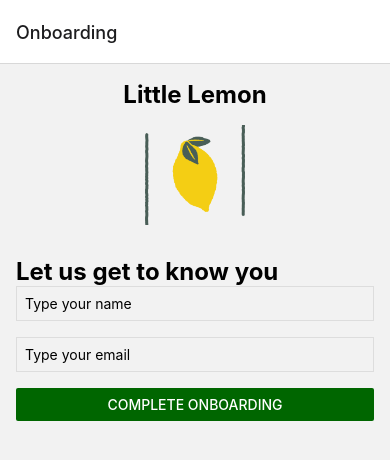
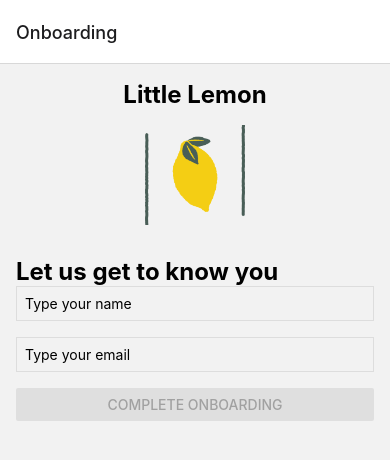
Before and after one commit to SebasTecA01253494/little-lemon, a React Native app in the folder little-lemon/: screen /Onboarding in a window 390 px wide. Shown: the top 460 px of the page. Built offline with nearby package versions, Linux system fonts and the light colour scheme.

Commit message:
7 commit

```diff
--- a/little-lemon/screens/OnboardingScreen.js
+++ b/little-lemon/screens/OnboardingScreen.js
@@ -2,6 +2,7 @@ import * as React from 'react';
 import { useState } from 'react';
 import { View, Image, StyleSheet, Text, TextInput, Alert, Button } from 'react-native';
 import AsyncStorage from "@react-native-async-storage/async-storage";
+
 const clearOnboardingFlag = async () => {
   try {
     await AsyncStorage.removeItem('onboardingComplete');
@@ -10,12 +11,18 @@ const clearOnboardingFlag = async () => {
     console.error('Error clearing onboarding flag', e);
   }
 };
-
 clearOnboardingFlag();
 const OnboardingScreen = ({navigation}) => {
   const [email, setEmail] = useState("");
   const [name, setName] = useState("");
+  const isEmailValid = email => {
+    const emailPattern = /^[^\s@]+@[^\s@]+\.[^\s@]+$/;
+    return emailPattern.test(email);
+  };
+  const isButtonPressable = name && isEmailValid(email);
+
   const completeOnboarding = async () => {
+
     try {
       await AsyncStorage.setItem("onboardingComplete", "true");
       navigation.replace("Profile"); // Navigate to Profile after onboarding
@@ -49,7 +56,10 @@ const OnboardingScreen = ({navigation}) => {
         keyboardType="email-address"
         textContentType="emailAddress"
       />
-      <Button title="Complete Onboarding" onPress={completeOnboarding} color="#006600" />
+      <Button title="Complete Onboarding"
+      onPress={completeOnboarding}
+      color={isButtonPressable ? "#006600" : "#A9A9A9"}
+      disabled={!isButtonPressable} />
     </View>
   );
 };
--- a/little-lemon/screens/ProfileScreen.js
+++ b/little-lemon/screens/ProfileScreen.js
@@ -1,11 +1,32 @@
 import * as React from 'react';
-import { View,StyleSheet, Text, Image, Pressable } from 'react-native';
+import { View, Image, StyleSheet, Text, TextInput, Alert, Button } from 'react-native';
+import AsyncStorage from "@react-native-async-storage/async-storage";
 
 const ProfileScreen = ({ navigation }) => {
-  // Add welcome screen code here.
+
+  const changeScreen = async () => {
+    try {
+      await AsyncStorage.setItem("onboardingComplete", "false");
+      navigation.replace("Onboarding")
+    } catch (e) {
+      console.error('Error clearing onboarding flag', e);
+    }
+  };
+
   return (
     <View style={styles.container}>
     <Text style={styles.textStyle}>Profile page</Text>
+    <Button
+      title="Save Changes"
+      color="#009522"/>
+
+    <Button
+      title="Discard Changes"
+      color="#009522"/>
+      <Button
+      title="Log Out"
+      onPress={changeScreen}
+      color="#FAFA33"/>
   </View>
 
 
```
